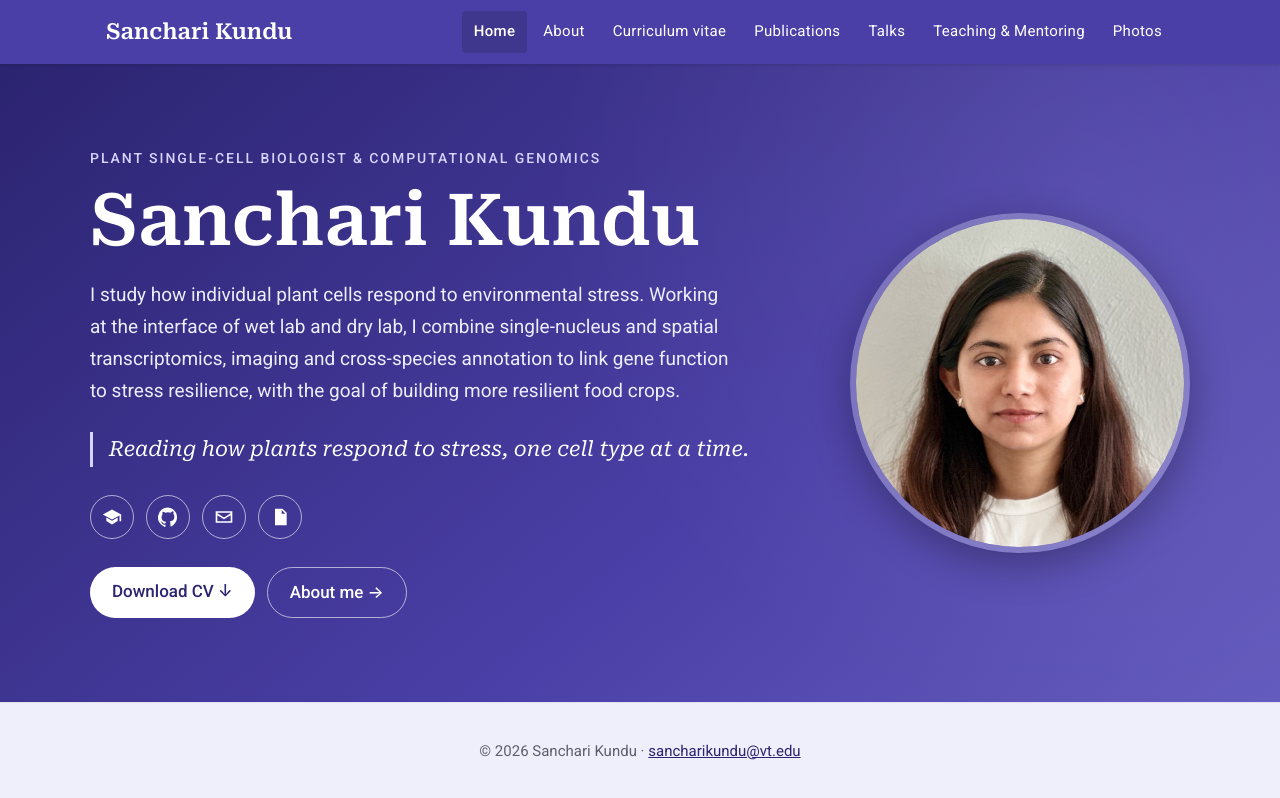
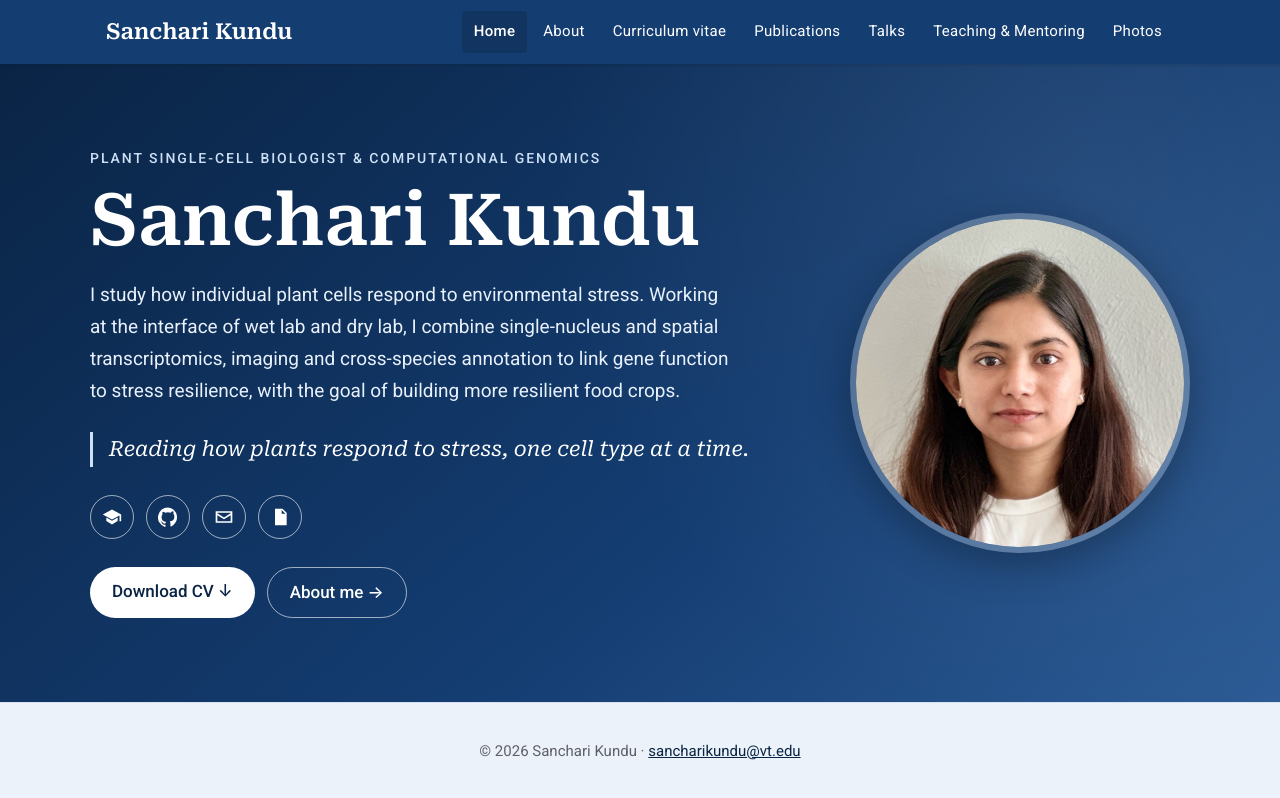
Before and after one commit to sancharikundu93/sancharikundu93.github.io, a plain HTML site: page index.html in a window 1280 px wide. Drawn offline with Linux system fonts and the light colour scheme.

Commit message:
Switch theme to dark blue
Co-Authored-By: Claude Opus 5.5 <noreply@anthropic.com>

```diff
--- a/style.css
+++ b/style.css
@@ -1,13 +1,13 @@
 /* Shared styles for every page of the site */
 :root {
-  --primary: #4a3fa6;
-  --primary-dark: #2b2470;
-  --primary-light: #7f78d6;
-  --tint: #efeefb;
+  --primary: #143d72;
+  --primary-dark: #0a2445;
+  --primary-light: #4479b8;
+  --tint: #ebf2f9;
   --text: #1c1c1c;
   --muted: #5f5f6b;
   --bg: #ffffff;
-  --border: #e1dff3;
+  --border: #d6e2ef;
   --serif: "Roboto Serif", Georgia, serif;
   --sans: "Roboto", system-ui, -apple-system, sans-serif;
 }
@@ -172,16 +172,16 @@ footer strong { color: var(--text); }
 }
 .eyebrow {
   text-transform: uppercase; letter-spacing: .14em; font-size: 14px; font-weight: 500;
-  color: #d8d4ff; margin: 0 0 12px;
+  color: #cde0f5; margin: 0 0 12px;
 }
 .hero h1 {
   font-family: var(--serif); font-weight: 600; margin: 0 0 20px;
   font-size: clamp(40px, 7vw, 72px); line-height: 1.05;
 }
-.hero-statement { font-size: 19px; line-height: 1.7; max-width: 640px; margin: 0 0 24px; color: #eeedff; }
+.hero-statement { font-size: 19px; line-height: 1.7; max-width: 640px; margin: 0 0 24px; color: #e8f1fb; }
 .motto {
   font-family: var(--serif); font-style: italic; font-size: 21px; margin: 0 0 28px;
-  padding-left: 16px; border-left: 3px solid #d8d4ff;
+  padding-left: 16px; border-left: 3px solid #cde0f5;
 }
 .icons { display: flex; gap: 12px; margin-bottom: 28px; }
 .icons a {
@@ -215,7 +215,7 @@ footer strong { color: var(--text); }
   background: var(--primary); color: #fff; border-radius: 12px; padding: 32px 24px; text-align: center;
 }
 .stats .num { display: block; font-family: var(--serif); font-size: 42px; font-weight: 600; line-height: 1.1; }
-.stats .label { font-size: 15px; color: #e2e0fb; }
+.stats .label { font-size: 15px; color: #d5e4f5; }
 .stats small { font-size: 13px; opacity: .85; }
 
 @media (max-width: 760px) {
```
